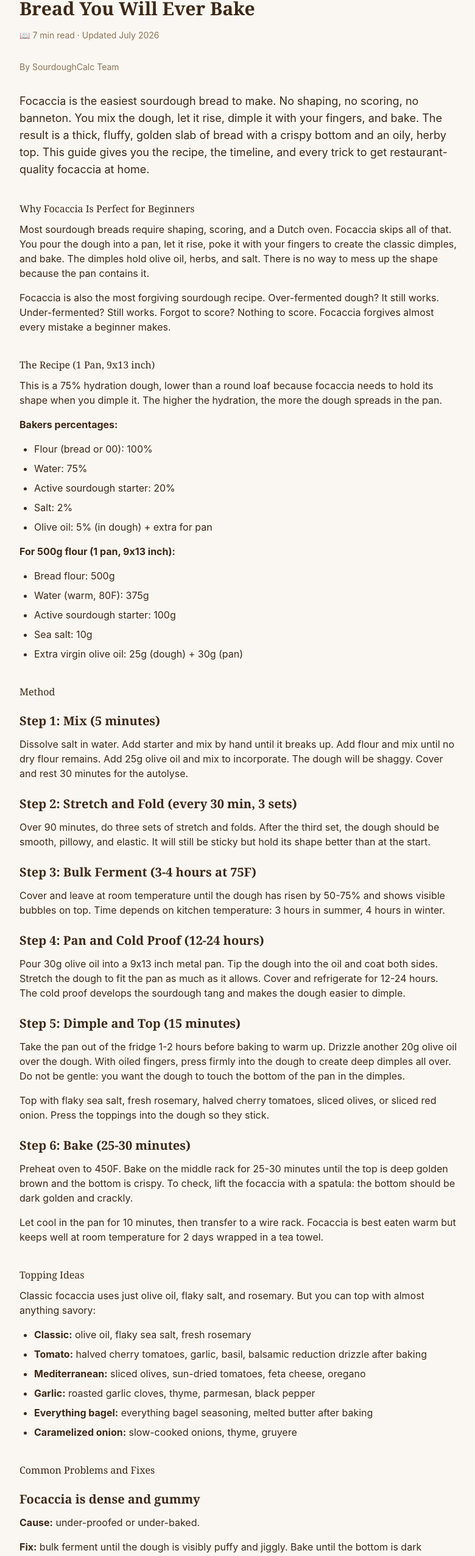
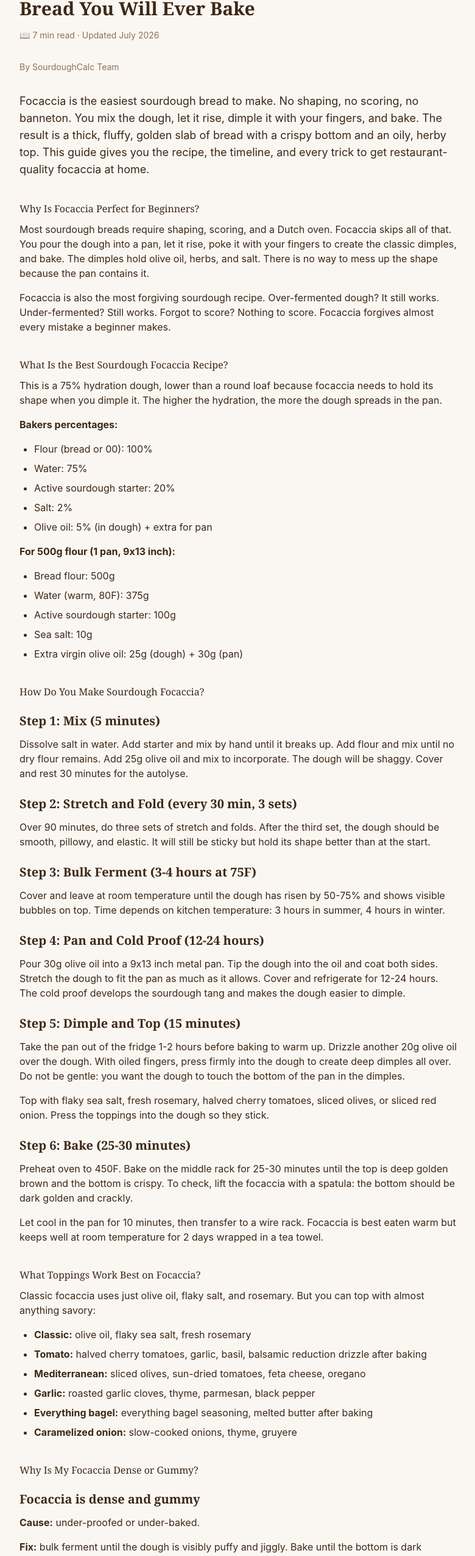
Before and after one commit to TZ005/sourdough-calculator, a Next.js app: page /blog/sourdough-focaccia in a window 1280 px wide. Shown: the part 221-2772 px from the top of the page at 61% size, without its empty margins (248-1028 px from the left). Built offline with nearby package versions, Linux system fonts and the light colour scheme.

Commit message:
seo: reframe focaccia and bagels article headings, fix references

```diff
--- a/app/blog/sourdough-bagels/page.tsx
+++ b/app/blog/sourdough-bagels/page.tsx
@@ -63,7 +63,7 @@ export default function BlogPost() {
         Real New York bagels are made by boiling the dough before baking. That step is what gives bagels their signature chewy interior and shiny, blistered crust. Sourdough bagels combine that classic technique with the flavor and digestibility of wild fermentation. The result is a bagel that is denser than a baguette, more flavorful than a commercial bagel, and surprisingly easy to make at home.
       </p>
 
-      <h2 className="mt-10 mb-3">Why Sourdough Bagels Are Different</h2>
+      <h2 className="mt-10 mb-3">Why Are Sourdough Bagels Different?</h2>
       <p className="mb-4">
         A traditional New York bagel uses commercial yeast, a high-protein flour, and a short fermentation. Sourdough bagels use a longer, cooler fermentation that develops the same lactic tang you get in sourdough bread. The longer ferment also breaks down more of the gluten, which makes bagels easier to digest than their commercial cousins.
       </p>
@@ -71,7 +71,7 @@ export default function BlogPost() {
         The key technique is unchanged: high-protein dough, shaped into rings, briefly boiled in alkaline water (baking soda or malt), then baked at high heat. The boiling step is what gives bagels their distinctive chewy texture and glossy crust. Skipping the boil is a common mistake that produces a bread roll, not a bagel.
       </p>
 
-      <h2 className="mt-10 mb-3">The Recipe (8 Bagels)</h2>
+      <h2 className="mt-10 mb-3">What Is the Best Sourdough Bagel Recipe?</h2>
       <p className="mb-4">
         This is a stiff, 55% hydration dough. Bagels need less water than other breads because the dough has to hold its shape when shaped and when boiled. Use bread flour or high-gluten flour for the chewiest result.
       </p>
@@ -92,7 +92,7 @@ export default function BlogPost() {
         <li>Barley malt syrup (or brown sugar): 20g</li>
       </ul>
 
-      <h2 className="mt-10 mb-3">Method</h2>
+      <h2 className="mt-10 mb-3">How Do You Make Sourdough Bagels?</h2>
 
       <h3 className="mt-6 mb-3 text-xl font-semibold">Step 1: Mix (10 minutes)</h3>
       <p className="mb-4">
@@ -130,7 +130,7 @@ export default function BlogPost() {
         Let cool on a wire rack for at least 15 minutes before cutting. Bagels continue cooking as they cool.
       </p>
 
-      <h2 className="mt-10 mb-3">Topping Ideas</h2>
+      <h2 className="mt-10 mb-3">What Toppings Work Best on Bagels?</h2>
       <p className="mb-4">Classic New York bagels use simple, bold toppings. Brush with egg wash first, then dip in your topping of choice before baking:</p>
       <ul className="list-disc pl-6 space-y-2 my-4">
         <li><strong>Plain:</strong> just egg wash, nothing else. Lets the bagel flavor shine.</li>
@@ -142,7 +142,7 @@ export default function BlogPost() {
         <li><strong>Asiago cheese:</strong> grated asiago pressed on before baking.</li>
       </ul>
 
-      <h2 className="mt-10 mb-3">Common Problems and Fixes</h2>
+      <h2 className="mt-10 mb-3">Why Do My Bagels Deflate or Lose Their Shine?</h2>
 
       <h3 className="mt-6 mb-3 text-xl font-semibold">Bagels deflate when boiled</h3>
       <p className="mb-4"><strong>Cause:</strong> under-proofed or too soft when going into the water.</p>
@@ -160,7 +160,7 @@ export default function BlogPost() {
       <p className="mb-4"><strong>Cause:</strong> shaped the hole too small, or it closed up during proofing.</p>
       <p className="mb-4"><strong>Fix:</strong> stretch the hole to at least 1.5 inches when shaping. During the cold proof, check the bagels: if the hole has shrunk significantly, stretch it again before boiling.</p>
 
-      <h2 className="mt-10 mb-3">The Bottom Line</h2>
+      <h2 className="mt-10 mb-3">Are Sourdough Bagels Worth Making at Home?</h2>
       <p className="mb-4">
         Sourdough bagels look intimidating but are surprisingly forgiving. The high-protein dough and cold proof make the shaping easy, the boil gives the classic chew, and the bake is fast. The result is a bagel that beats anything you can buy, with deeper flavor and better digestibility.
       </p>
@@ -172,12 +172,12 @@ export default function BlogPost() {
       <section className="max-w-3xl mx-auto px-6 mt-10 pt-8 border-t border-brand-tan">
         <h2 className="text-2xl mb-4">References</h2>
         <ol className="list-decimal pl-6 space-y-3 text-sm text-brand-muted">
-          <li>Reinhart, P. (2010). The Bread Bakers Apprentice. Ten Speed Press. ISBN 978-1607741296. Bagel formula and boiling method.</li>
-          <li>Forkish, K. (2012). Flour Water Salt Yeast. Chronicle Books. ISBN 978-1607742736. Sourdough bagel approach.</li>
-          <li>Hamelman, J. (2004). Bread: A Bakers Book of Techniques and Recipes. John Wiley and Sons. ISBN 978-0471292857.</li>
-          <li>Suas, M. (2009). Advanced Bread and Pastry. Delmar Cengage Learning. ISBN 978-1417420440.</li>
-          <li>King Arthur Baking. Sourdough Bagels. https://www.kingarthurbaking.com/recipes/breads/sourdough-bagels. Accessed 2026.</li>
-          <li>Leo, M. The Perfect Loaf Sourdough Bagels. https://www.theperfectloaf.com/sourdough-bagels/. Accessed 2026.</li>
+          <li>Reinhart, P. (2010). The Bread Baker's Apprentice. Ten Speed Press.</li>
+          <li>Forkish, K. (2012). Flour Water Salt Yeast. Chronicle Books.</li>
+          <li>Hamelman, J. (2004). Bread: A Baker's Book of Techniques and Recipes. John Wiley and Sons.</li>
+          <li>Suas, M. (2009). Advanced Bread and Pastry. Delmar Cengage Learning.</li>
+          <li>King Arthur Baking. <a href="https://www.kingarthurbaking.com/learn/guides/sourdough" target="_blank" rel="noopener">Sourdough Guide</a>. Accessed August 2026.</li>
+          <li>Leo, M. <a href="https://www.theperfectloaf.com/beginners-sourdough-bread/" target="_blank" rel="noopener">Beginner Sourdough Bread</a>. The Perfect Loaf. Accessed August 2026.</li>
         </ol>
       </section><NextPostNav slug="sourdough-bagels" />
         </article>
--- a/app/blog/sourdough-focaccia/page.tsx
+++ b/app/blog/sourdough-focaccia/page.tsx
@@ -63,7 +63,7 @@ export default function BlogPost() {
         Focaccia is the easiest sourdough bread to make. No shaping, no scoring, no banneton. You mix the dough, let it rise, dimple it with your fingers, and bake. The result is a thick, fluffy, golden slab of bread with a crispy bottom and an oily, herby top. This guide gives you the recipe, the timeline, and every trick to get restaurant-quality focaccia at home.
       </p>
 
-      <h2 className="mt-10 mb-3">Why Focaccia Is Perfect for Beginners</h2>
+      <h2 className="mt-10 mb-3">Why Is Focaccia Perfect for Beginners?</h2>
       <p className="mb-4">
         Most sourdough breads require shaping, scoring, and a Dutch oven. Focaccia skips all of that. You pour the dough into a pan, let it rise, poke it with your fingers to create the classic dimples, and bake. The dimples hold olive oil, herbs, and salt. There is no way to mess up the shape because the pan contains it.
       </p>
@@ -71,7 +71,7 @@ export default function BlogPost() {
         Focaccia is also the most forgiving sourdough recipe. Over-fermented dough? It still works. Under-fermented? Still works. Forgot to score? Nothing to score. Focaccia forgives almost every mistake a beginner makes.
       </p>
 
-      <h2 className="mt-10 mb-3">The Recipe (1 Pan, 9x13 inch)</h2>
+      <h2 className="mt-10 mb-3">What Is the Best Sourdough Focaccia Recipe?</h2>
       <p className="mb-4">
         This is a 75% hydration dough, lower than a round loaf because focaccia needs to hold its shape when you dimple it. The higher the hydration, the more the dough spreads in the pan.
       </p>
@@ -92,7 +92,7 @@ export default function BlogPost() {
         <li>Extra virgin olive oil: 25g (dough) + 30g (pan)</li>
       </ul>
 
-      <h2 className="mt-10 mb-3">Method</h2>
+      <h2 className="mt-10 mb-3">How Do You Make Sourdough Focaccia?</h2>
 
       <h3 className="mt-6 mb-3 text-xl font-semibold">Step 1: Mix (5 minutes)</h3>
       <p className="mb-4">
@@ -130,7 +130,7 @@ export default function BlogPost() {
         Let cool in the pan for 10 minutes, then transfer to a wire rack. Focaccia is best eaten warm but keeps well at room temperature for 2 days wrapped in a tea towel.
       </p>
 
-      <h2 className="mt-10 mb-3">Topping Ideas</h2>
+      <h2 className="mt-10 mb-3">What Toppings Work Best on Focaccia?</h2>
       <p className="mb-4">Classic focaccia uses just olive oil, flaky salt, and rosemary. But you can top with almost anything savory:</p>
       <ul className="list-disc pl-6 space-y-2 my-4">
         <li><strong>Classic:</strong> olive oil, flaky sea salt, fresh rosemary</li>
@@ -141,7 +141,7 @@ export default function BlogPost() {
         <li><strong>Caramelized onion:</strong> slow-cooked onions, thyme, gruyere</li>
       </ul>
 
-      <h2 className="mt-10 mb-3">Common Problems and Fixes</h2>
+      <h2 className="mt-10 mb-3">Why Is My Focaccia Dense or Gummy?</h2>
 
       <h3 className="mt-6 mb-3 text-xl font-semibold">Focaccia is dense and gummy</h3>
       <p className="mb-4"><strong>Cause:</strong> under-proofed or under-baked.</p>
@@ -159,7 +159,7 @@ export default function BlogPost() {
       <p className="mb-4"><strong>Cause:</strong> not enough oil, or wrong pan material.</p>
       <p className="mb-4"><strong>Fix:</strong> use a metal pan (not glass or silicone, which stick more). Use plenty of oil. Cut and remove focaccia from the pan within 15 minutes of baking.</p>
 
-      <h2 className="mt-10 mb-3">The Bottom Line</h2>
+      <h2 className="mt-10 mb-3">Is Focaccia the Easiest Sourdough Bread?</h2>
       <p className="mb-4">
         Focaccia is the gateway sourdough bread. If you are new to sourdough, make this before anything else. No shaping, no scoring, no Dutch oven. Just mix, rise, dimple, bake. The result is a thick, fluffy, golden slab that will make you look like a professional baker.
       </p>
@@ -171,12 +171,12 @@ export default function BlogPost() {
       <section className="max-w-3xl mx-auto px-6 mt-10 pt-8 border-t border-brand-tan">
         <h2 className="text-2xl mb-4">References</h2>
         <ol className="list-decimal pl-6 space-y-3 text-sm text-brand-muted">
-          <li>Reinhart, P. (2010). The Bread Bakers Apprentice. Ten Speed Press. ISBN 978-1607741296. Focaccia formula and method.</li>
-          <li>Forkish, K. (2012). Flour Water Salt Yeast. Chronicle Books. ISBN 978-1607742736. Overnight focaccia technique.</li>
-          <li>Hamelman, J. (2004). Bread: A Bakers Book of Techniques and Recipes. John Wiley and Sons. ISBN 978-0471292857.</li>
-          <li>Suas, M. (2009). Advanced Bread and Pastry. Delmar Cengage Learning. ISBN 978-1417420440.</li>
-          <li>King Arthur Baking. Sourdough Focaccia. https://www.kingarthurbaking.com/recipes/breads/sourdough-focaccia. Accessed 2026.</li>
-          <li>Leo, M. The Perfect Loaf Sourdough Focaccia. https://www.theperfectloaf.com/sourdough-focaccia/. Accessed 2026.</li>
+          <li>Reinhart, P. (2010). The Bread Baker's Apprentice. Ten Speed Press.</li>
+          <li>Forkish, K. (2012). Flour Water Salt Yeast. Chronicle Books.</li>
+          <li>Hamelman, J. (2004). Bread: A Baker's Book of Techniques and Recipes. John Wiley and Sons.</li>
+          <li>Suas, M. (2009). Advanced Bread and Pastry. Delmar Cengage Learning.</li>
+          <li>King Arthur Baking. <a href="https://www.kingarthurbaking.com/learn/guides/sourdough" target="_blank" rel="noopener">Sourdough Guide</a>. Accessed August 2026.</li>
+          <li>Leo, M. <a href="https://www.theperfectloaf.com/beginners-sourdough-bread/" target="_blank" rel="noopener">Beginner Sourdough Bread</a>. The Perfect Loaf. Accessed August 2026.</li>
         </ol>
       </section><NextPostNav slug="sourdough-focaccia" />
         </article>
```
